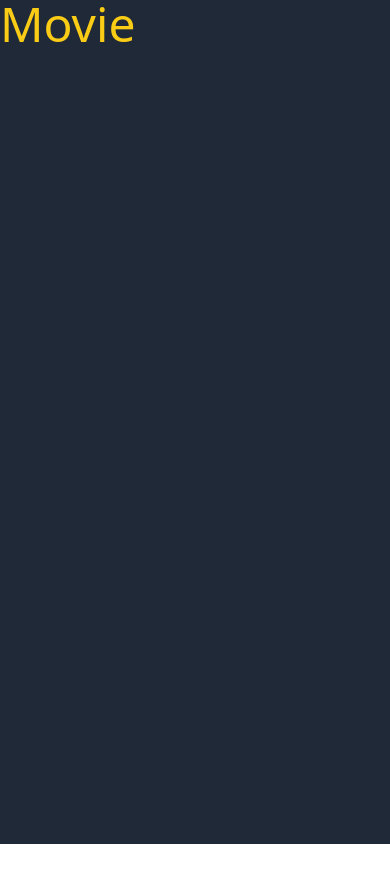
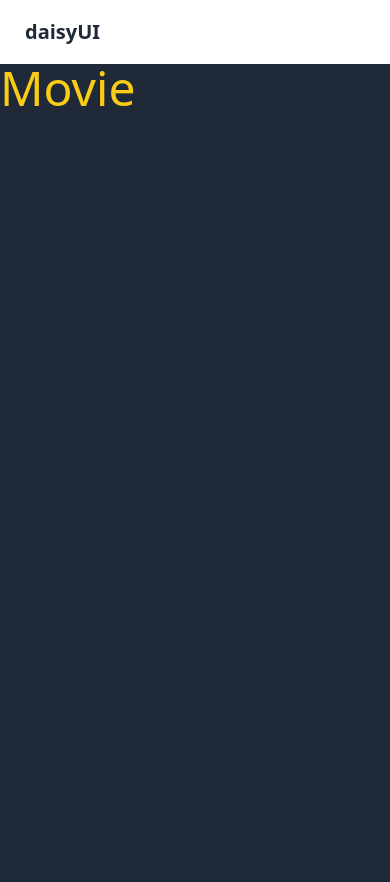
Before and after one commit to edgarlevyings44/movie, a React (Vite) app: page / in a window 390 px wide. Shown: the top 882 px of the page. Before the commit the page ends 844 px from the top, so only its background shows below. Built offline with nearby package versions, Linux system fonts and the light colour scheme.

Commit message:
responsive

```diff
--- a/src/App.tsx
+++ b/src/App.tsx
@@ -1,10 +1,11 @@
-
+import Navbar from "./components/navbar"
 
 function App() {
 
 
   return (
     <>
+       <Navbar />
        <div className="min-h-screen bg-gray-800">
           <h1 className="text-yellow-400 text-5xl">Movie</h1>
        </div>
--- /dev/null
+++ b/src/components/navbar.tsx
@@ -0,0 +1,15 @@
+
+
+function Navbar() {
+
+
+    return (
+      <>
+        <div className="navbar bg-base-100">
+            <a className="btn btn-ghost text-xl">daisyUI</a>
+        </div>
+      </>
+    )
+  }
+
+  export default Navbar
```
